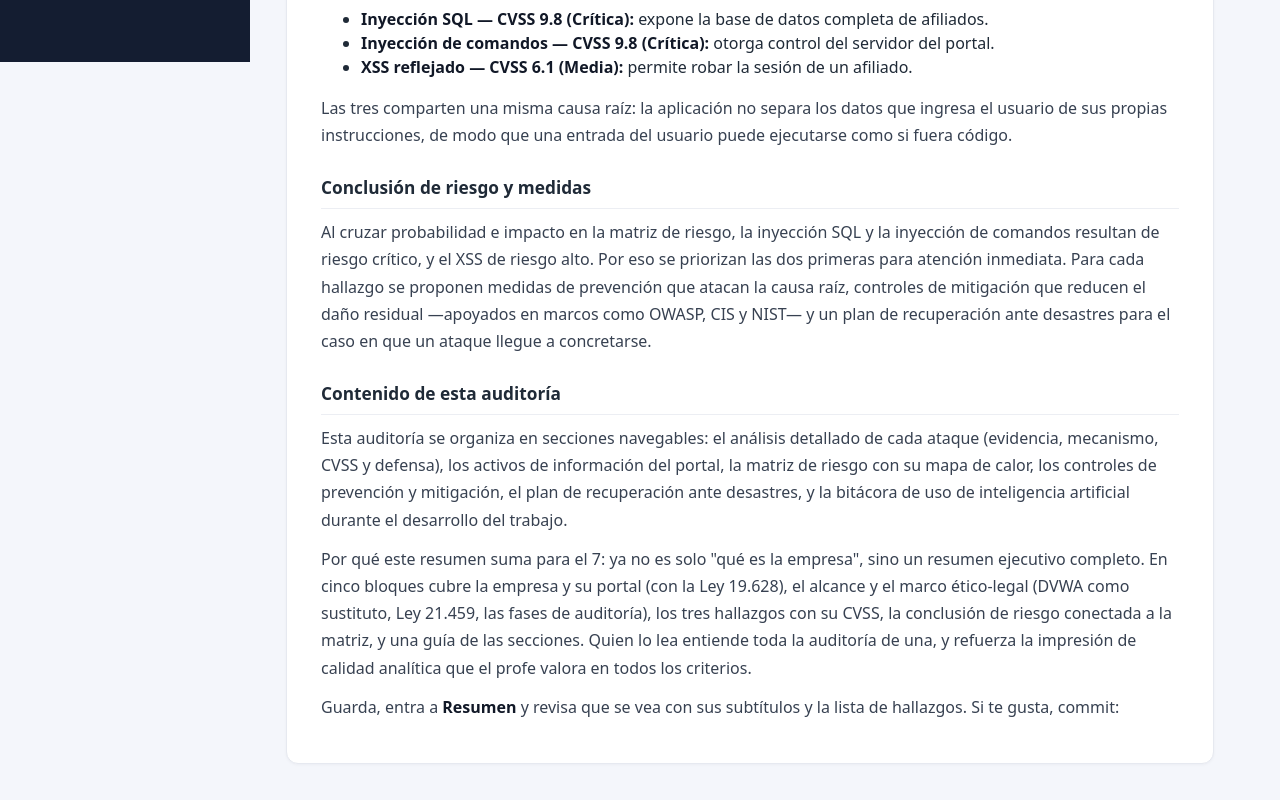
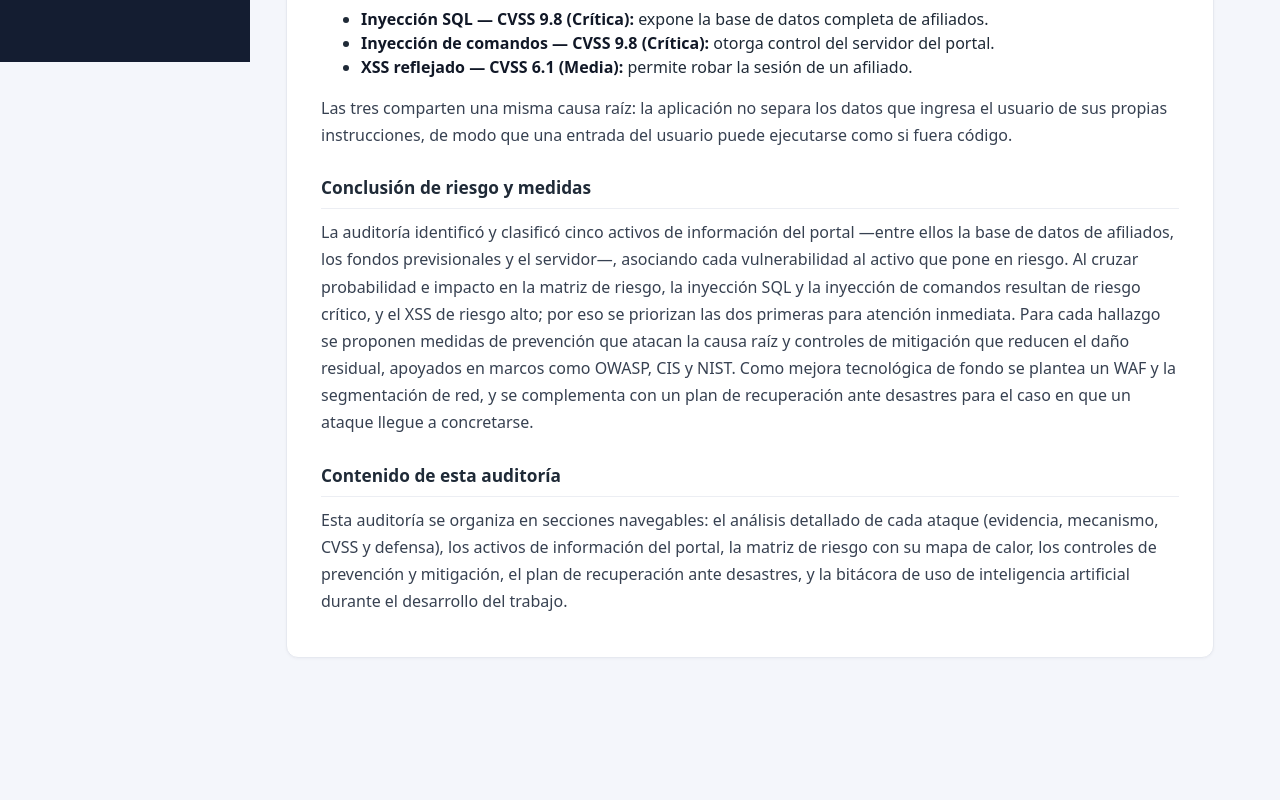
Before and after one commit to javierdev06/auditoria_corjav, a React (Vite) app: page / in a window 1280 px wide. Shown: the part 738-1538 px from the top of the page. After the commit the page ends 1440 px from the top, so only its background shows below. Built offline with nearby package versions, Linux system fonts and the light colour scheme.

Commit message:
Quitar chip sobrante de la leyenda y detallar la lectura del mapa de calor

```diff
--- a/docs_corjav/01_resumen_corjav.md
+++ b/docs_corjav/01_resumen_corjav.md
@@ -20,12 +20,8 @@ Las tres comparten una misma causa raíz: la aplicación no separa los datos que
 
 ## Conclusión de riesgo y medidas
 
-Al cruzar probabilidad e impacto en la matriz de riesgo, la inyección SQL y la inyección de comandos resultan de riesgo crítico, y el XSS de riesgo alto. Por eso se priorizan las dos primeras para atención inmediata. Para cada hallazgo se proponen medidas de prevención que atacan la causa raíz, controles de mitigación que reducen el daño residual —apoyados en marcos como OWASP, CIS y NIST— y un plan de recuperación ante desastres para el caso en que un ataque llegue a concretarse.
+La auditoría identificó y clasificó cinco activos de información del portal —entre ellos la base de datos de afiliados, los fondos previsionales y el servidor—, asociando cada vulnerabilidad al activo que pone en riesgo. Al cruzar probabilidad e impacto en la matriz de riesgo, la inyección SQL y la inyección de comandos resultan de riesgo crítico, y el XSS de riesgo alto; por eso se priorizan las dos primeras para atención inmediata. Para cada hallazgo se proponen medidas de prevención que atacan la causa raíz y controles de mitigación que reducen el daño residual, apoyados en marcos como OWASP, CIS y NIST. Como mejora tecnológica de fondo se plantea un WAF y la segmentación de red, y se complementa con un plan de recuperación ante desastres para el caso en que un ataque llegue a concretarse.
 
 ## Contenido de esta auditoría
 
 Esta auditoría se organiza en secciones navegables: el análisis detallado de cada ataque (evidencia, mecanismo, CVSS y defensa), los activos de información del portal, la matriz de riesgo con su mapa de calor, los controles de prevención y mitigación, el plan de recuperación ante desastres, y la bitácora de uso de inteligencia artificial durante el desarrollo del trabajo.
-
-Por qué este resumen suma para el 7: ya no es solo "qué es la empresa", sino un resumen ejecutivo completo. En cinco bloques cubre la empresa y su portal (con la Ley 19.628), el alcance y el marco ético-legal (DVWA como sustituto, Ley 21.459, las fases de auditoría), los tres hallazgos con su CVSS, la conclusión de riesgo conectada a la matriz, y una guía de las secciones. Quien lo lea entiende toda la auditoría de una, y refuerza la impresión de calidad analítica que el profe valora en todos los criterios.
-
-Guarda, entra a **Resumen** y revisa que se vea con sus subtítulos y la lista de hallazgos. Si te gusta, commit:
--- a/docs_corjav/06_matriz_corjav.md
+++ b/docs_corjav/06_matriz_corjav.md
@@ -14,6 +14,12 @@ Cada problema se ubica en la celda donde se cruzan su probabilidad y su impacto.
 En esta auditoría, la inyección SQL y la inyección de comandos caen en la esquina roja (probabilidad alta, impacto crítico) porque son fáciles de explotar y comprometen los datos y el servidor de AFP Horizonte. El XSS cae en naranjo (probabilidad media, impacto alto): es serio, pero requiere que la víctima haga clic en un enlace, por lo que ocurre con menos frecuencia.
 
 <!-- MAPA -->
+
+**Lectura del mapa para esta auditoría:**
+
+- **Inyección SQL** y **inyección de comandos** quedan en la esquina superior derecha (probabilidad Alta × impacto Crítico), la celda roja. Ahí porque se explotan sin privilegios ni interacción de la víctima —son muy probables— y comprometen la base de datos completa y el servidor del portal —impacto máximo—. Son los dos riesgos a atender primero.
+- **XSS** queda una fila más abajo y una columna a la izquierda (probabilidad Media × impacto Alto), la celda naranja. Baja a probabilidad Media porque necesita que la víctima abra un enlace, y su impacto es Alto pero no Crítico, ya que afecta a un afiliado a la vez y no expone toda la base.
+- Las celdas verdes y amarillas quedan vacías: en esta auditoría no se encontraron hallazgos de riesgo bajo o medio. Todos los hallazgos cayeron en la zona alta o crítica, lo que confirma la gravedad del estado actual del portal.
 
 ## Cómo se leen los ejes
 
--- a/src/components/Matriz.jsx
+++ b/src/components/Matriz.jsx
@@ -88,7 +88,7 @@ function Matriz() {
                       const nivel = nivelRiesgo(prob, imp);
                       const items = hallazgos[`${prob}-${imp}`];
                       return (
-                        <td key={imp} style={{ background: colores[nivel], color: '#1f2a37', textAlign: 'center', verticalAlign: 'middle', padding: '14px 6px', border: '3px solid #ffffff', fontWeight: 700, fontSize: '0.82rem' }}>
+                        <td key={imp} style={{ background: colores[nivel], color: '#1f2a37', textAlign: 'center', verticalAlign: 'middle', height: '78px', padding: '6px', border: '3px solid #ffffff', fontWeight: 700, fontSize: '0.82rem' }}>
                           {nivel}
                           {items && (
                             <div>
@@ -114,10 +114,7 @@ function Matriz() {
               {n}
             </span>
           ))}
-          <span style={{ display: 'inline-flex', alignItems: 'center', gap: '6px' }}>
-            <span style={{ ...chip, margin: 0 }}>SQLi</span>
-            ubicación de cada hallazgo
-          </span>
+
         </div>
       </div>
 
```
